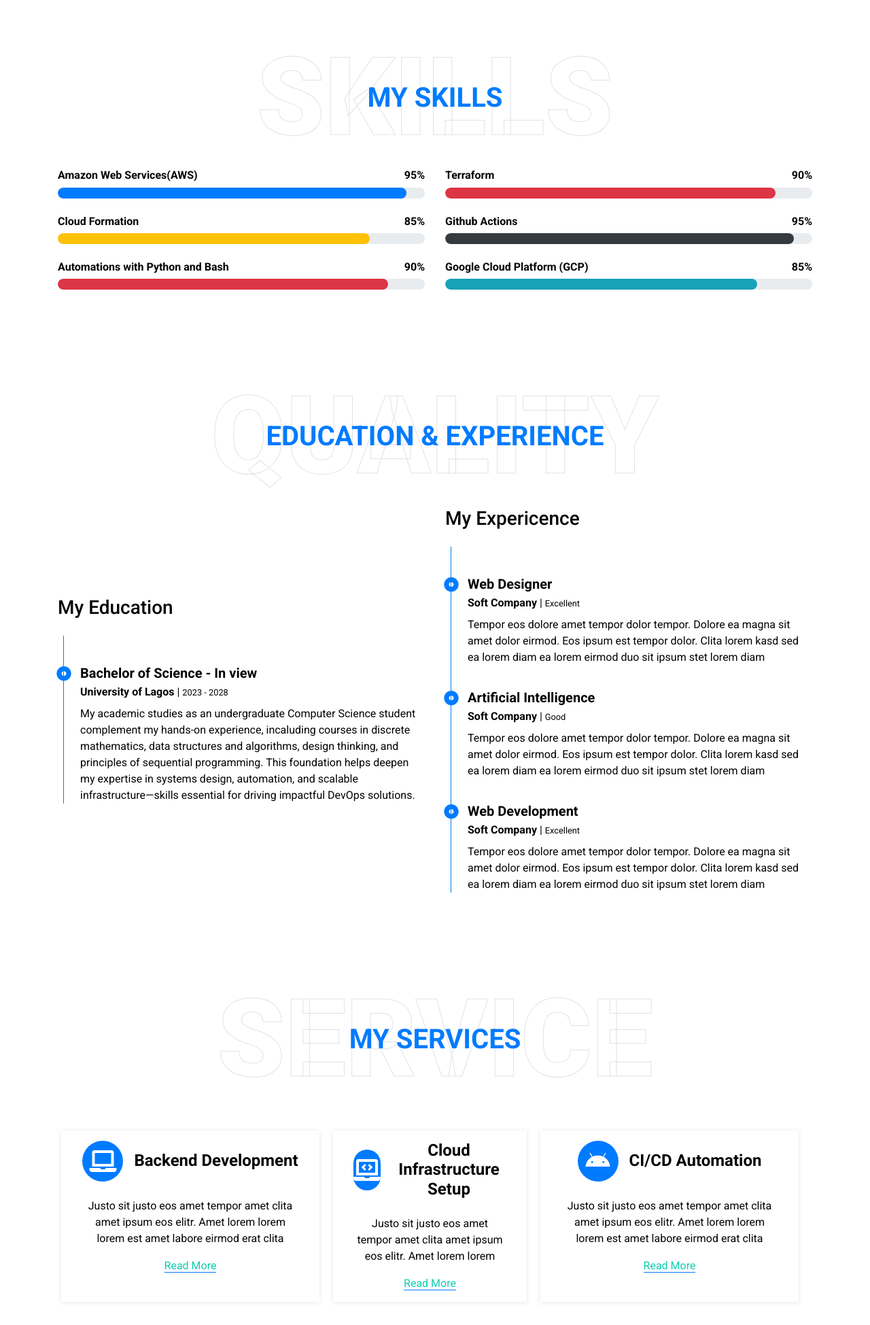
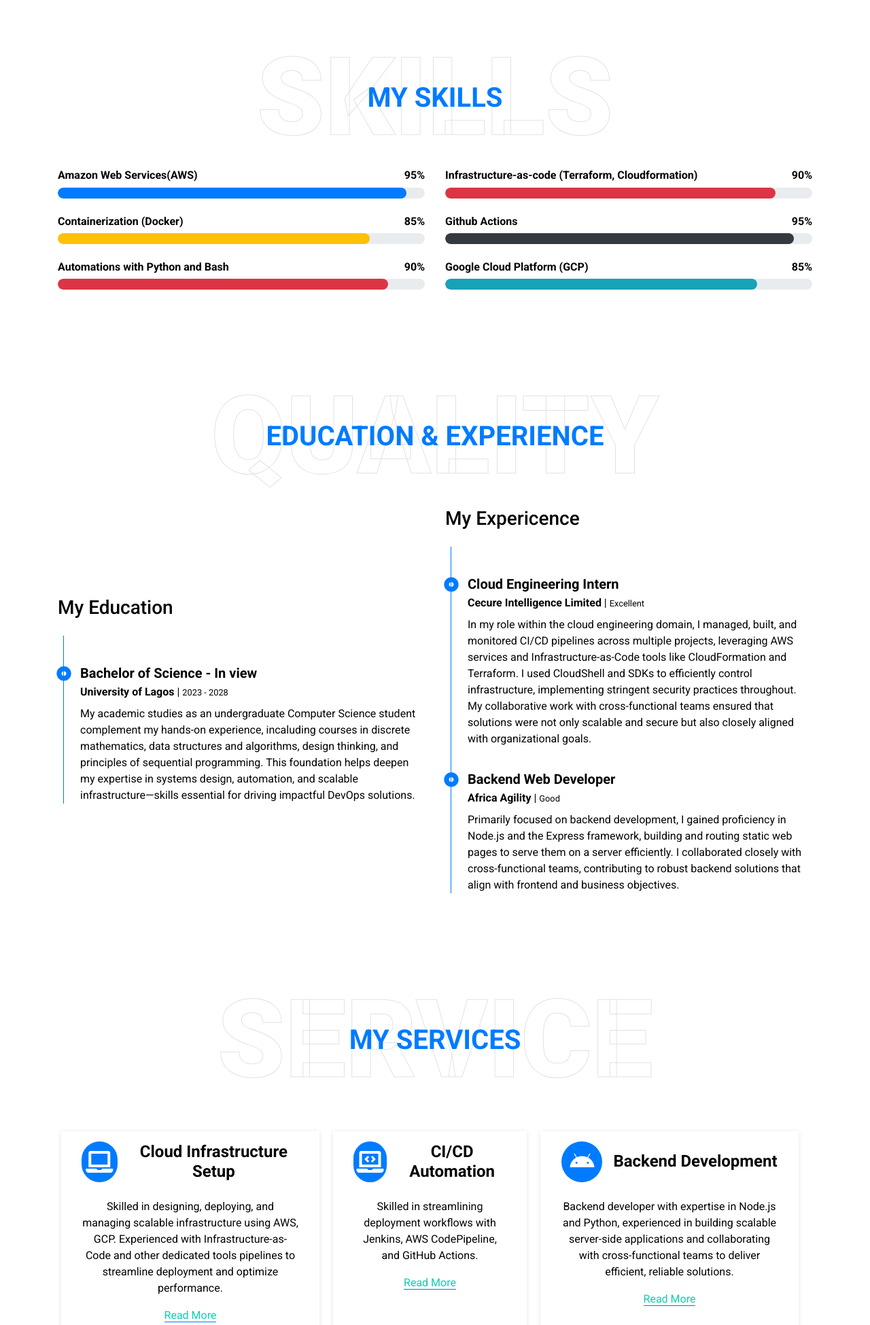
Before and after one commit to Elizzy01/portfolio-website, a Flask app: page / in a window 1280 px wide. Shown: the part 1617-3566 px from the top of the page at 68% size. Run offline with Flask 3, Linux system fonts and the light colour scheme; some libraries are stand-ins or nearby versions.

Commit message:
Updated index.html

```diff
--- a/app/templates/index.html
+++ b/app/templates/index.html
@@ -133,7 +133,7 @@
                     </div>
                     <div class="skill mb-4">
                         <div class="d-flex justify-content-between">
-                            <h6 class="font-weight-bold">Cloud Formation</h6>
+                            <h6 class="font-weight-bold">Containerization (Docker)</h6>
                             <h6 class="font-weight-bold">85%</h6>
                         </div>
                         <div class="progress">
@@ -153,7 +153,7 @@
                 <div class="col-md-6">
                     <div class="skill mb-4">
                         <div class="d-flex justify-content-between">
-                            <h6 class="font-weight-bold">Terraform</h6>
+                            <h6 class="font-weight-bold">Infrastructure-as-code (Terraform, Cloudformation)</h6>
                             <h6 class="font-weight-bold">90%</h6>
                         </div>
                         <div class="progress">
@@ -223,22 +223,22 @@
                     <div class="border-left border-primary pt-2 pl-4 ml-2">
                         <div class="position-relative ex-me mb-4">
                             <i class="far fa-dot-circle text-primary position-absolute" style="top: 2px;left: -35px;  font-size: 22px;"></i>
-                            <h5 class="font-weight-bold mb-1">Web Designer</h5>
-                            <p class="mb-2"><strong>Soft Company</strong> | <small> Excellent</small></p>
-                            <p>Tempor eos dolore amet tempor dolor tempor. Dolore ea magna sit amet dolor eirmod. Eos ipsum est tempor dolor. Clita lorem kasd sed ea lorem diam ea lorem eirmod duo sit ipsum stet lorem diam</p>
+                            <h5 class="font-weight-bold mb-1">Cloud Engineering Intern</h5>
+                            <p class="mb-2"><strong>Cecure Intelligence Limited</strong> | <small> Excellent</small></p>
+                            <p>In my role within the cloud engineering domain, I managed, built, and monitored CI/CD pipelines across multiple projects, leveraging AWS services and Infrastructure-as-Code tools like CloudFormation and Terraform. I used CloudShell and SDKs to efficiently control infrastructure, implementing stringent security practices throughout. My collaborative work with cross-functional teams ensured that solutions were not only scalable and secure but also closely aligned with organizational goals.</p>
                         </div>
                         <div class="position-relative ex-me mb-4">
                             <i class="far fa-dot-circle text-primary position-absolute" style="top: 2px;left: -35px;  font-size: 22px;"></i>
-                            <h5 class="font-weight-bold mb-1">Artificial Intelligence</h5>
-                            <p class="mb-2"><strong>Soft Company</strong> | <small> Good</small></p>
-                            <p>Tempor eos dolore amet tempor dolor tempor. Dolore ea magna sit amet dolor eirmod. Eos ipsum est tempor dolor. Clita lorem kasd sed ea lorem diam ea lorem eirmod duo sit ipsum stet lorem diam</p>
+                            <h5 class="font-weight-bold mb-1">Backend Web Developer</h5>
+                            <p class="mb-2"><strong>Africa Agility</strong> | <small> Good</small></p>
+                            <p>Primarily focused on backend development, I gained proficiency in Node.js and the Express framework, building and routing static web pages to serve them on a server efficiently. I collaborated closely with cross-functional teams, contributing to robust backend solutions that align with frontend and business objectives.</p>
                         </div>
-                        <div class="position-relative ex-me mb-4">
+                        <!-- <div class="position-relative ex-me mb-4">
                             <i class="far fa-dot-circle text-primary position-absolute" style="top: 2px;left: -35px;  font-size: 22px;"></i>
                             <h5 class="font-weight-bold mb-1">Web Development</h5>
                             <p class="mb-2"><strong>Soft Company</strong> | <small> Excellent</small></p>
                             <p>Tempor eos dolore amet tempor dolor tempor. Dolore ea magna sit amet dolor eirmod. Eos ipsum est tempor dolor. Clita lorem kasd sed ea lorem diam ea lorem eirmod duo sit ipsum stet lorem diam</p>
-                        </div>
+                        </div> -->
                     </div>
                 </div>
             </div>
@@ -259,25 +259,25 @@
                 <div class="service-box col-lg-4 col-md-6 text-center mb-5">
                     <div class="d-flex align-items-center justify-content-center mb-4">
                         <i class="fa fa-2x fa-laptop service-icon bg-primary text-white mr-3"></i>
-                        <h4 class="font-weight-bold m-0">Backend Development</h4>
+                        <h4 class="font-weight-bold m-0">Cloud Infrastructure Setup</h4>
                     </div>
-                    <p>Justo sit justo eos amet tempor amet clita amet ipsum eos elitr. Amet lorem lorem lorem est amet labore eirmod erat clita</p>
+                    <p>Skilled in designing, deploying, and managing scalable infrastructure using AWS, GCP. Experienced with Infrastructure-as-Code and other dedicated tools pipelines to streamline deployment and optimize performance.</p>
                     <a class="border-bottom border-primary text-decoration-none" href="">Read More</a>
                 </div>
                 <div class="service-box col-lg-3 col-md-6 text-center mb-5">
                     <div class="d-flex align-items-center justify-content-center mb-4">
                         <i class="fa fa-2x fa-laptop-code service-icon bg-primary text-white mr-3"></i>
-                        <h4 class="font-weight-bold m-0">Cloud Infrastructure Setup</h4>
+                        <h4 class="font-weight-bold m-0">CI/CD Automation</h4>
                     </div>
-                    <p>Justo sit justo eos amet tempor amet clita amet ipsum eos elitr. Amet lorem lorem</p>
+                    <p>Skilled in streamlining deployment workflows with Jenkins, AWS CodePipeline, and GitHub Actions.</p>
                     <a class="border-bottom border-primary text-decoration-none" href="">Read More</a>
                 </div>
                 <div class="service-box col-lg-4 col-md-6 text-center mb-5">
                     <div class="d-flex align-items-center justify-content-center mb-4">
                         <i class="fab fa-2x fa-android service-icon bg-primary text-white mr-3"></i>
-                        <h4 class="font-weight-bold m-0">CI/CD Automation</h4>
+                        <h4 class="font-weight-bold m-0">Backend Development</h4>
                     </div>
-                    <p>Justo sit justo eos amet tempor amet clita amet ipsum eos elitr. Amet lorem lorem lorem est amet labore eirmod erat clita</p>
+                    <p>Backend developer with expertise in Node.js and Python, experienced in building scalable server-side applications and collaborating with cross-functional teams to deliver efficient, reliable solutions.</p>
                     <a class="border-bottom border-primary text-decoration-none" href="">Read More</a>
                 </div>
                 <div class="service-box col-lg-4 col-md-6 text-center mb-5">
```
